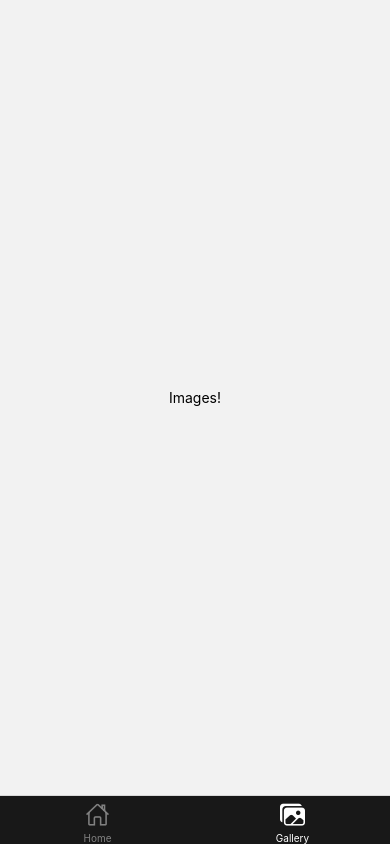
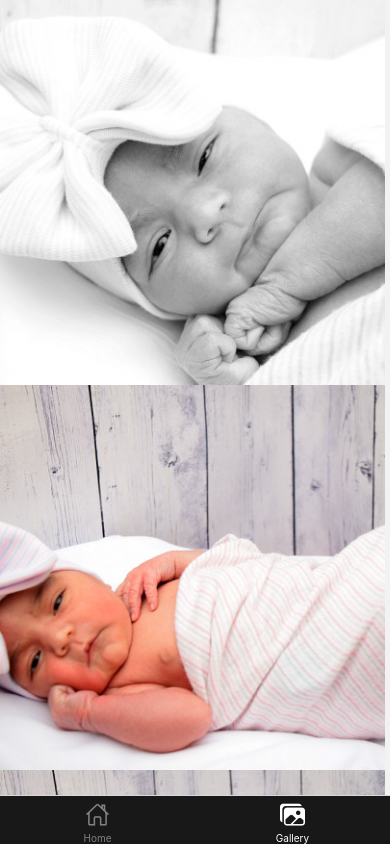
Before and after one commit to mjr65288/RNImgPckr, a React Native app: screen /Gallery in a window 390 px wide. Built offline with nearby package versions, Linux system fonts and the light colour scheme.

Commit message:
Gallery flatlist implementation

```diff
--- a/src/navigation/index.jsx
+++ b/src/navigation/index.jsx
@@ -3,13 +3,14 @@ import React from "react";
 import { createBottomTabNavigator } from "@react-navigation/bottom-tabs";
 import { Ionicons } from "@expo/vector-icons";
 import HomeScreen from "../screens/GalleryScreen";
-import GalleryScreen from "../screens/GalleryScreen";
+import GalleryScreen from "../screens/GalleryScreen/index";
 
 const Tab = createBottomTabNavigator();
 
 const BottomTabNavigator = () => {
   return (
     <Tab.Navigator
+      initialRouteName="Gallery"
       screenOptions={({ route }) => ({
         tabBarIcon: ({ focused, color, size }) => {
           let iconName;
@@ -25,8 +26,8 @@ const BottomTabNavigator = () => {
         },
         tabBarActiveTintColor: "white",
         tabBarInactiveTintColor: "grey",
-        tabBarStyle:{
-            backgroundColor:'#181818'
+        tabBarStyle: {
+          backgroundColor: "#181818",
         },
         headerShown: false,
       })}
--- /dev/null
+++ b/src/screens/GalleryScreen/imageList.js
@@ -0,0 +1,232 @@
+const imageList = [
+  {
+    id: 1,
+    name: "prpv (1)",
+    tagline: "Starting at $69,420",
+    image: require("../../../assets/images/prpv(1).jpg"),
+  },
+  {
+    id: 2,
+    name: "prpv (2)",
+    tagline: "Starting at $69,420",
+    image: require("../../../assets/images/prpv(2).jpg"),
+  },
+  {
+    id: 3,
+    name: "prpv (3)",
+    tagline: "Starting at $69,420",
+    image: require("../../../assets/images/prpv(3).jpg"),
+  },
+  {
+    id: 4,
+    name: "prpv (4)",
+    tagline: "Starting at $69,420",
+    image: require("../../../assets/images/prpv(4).jpg"),
+  },
+  {
+    id: 5,
+    name: "prpv (5)",
+    tagline: "Starting at $69,420",
+    image: require("../../../assets/images/prpv(5).jpg"),
+  },
+  {
+    id: 6,
+    name: "prpv (6)",
+    tagline: "Starting at $69,420",
+    image: require("../../../assets/images/prpv(6).jpg"),
+  },
+  {
+    id: 7,
+    name: "prpv (7)",
+    tagline: "Starting at $69,420",
+    image: require("../../../assets/images/prpv(7).jpg"),
+  },
+  {
+    id: 8,
+    name: "prpv (8)",
+    tagline: "Starting at $69,420",
+    image: require("../../../assets/images/prpv(8).jpg"),
+  },
+  {
+    id: 9,
+    name: "prpv (9)",
+    tagline: "Starting at $69,420",
+    image: require("../../../assets/images/prpv(9).jpg"),
+  },
+  {
+    id: 10,
+    name: "prpv (10)",
+    tagline: "Starting at $69,420",
+    image: require("../../../assets/images/prpv(10).jpg"),
+  },
+  {
+    id: 11,
+    name: "prpv (11)",
+    tagline: "Starting at $69,420",
+    image: require("../../../assets/images/prpv(11).jpg"),
+  },
+  {
+    id: 12,
+    name: "prpv (12)",
+    tagline: "Starting at $69,420",
+    image: require("../../../assets/images/prpv(12).jpg"),
+  },
+  {
+    id: 13,
+    name: "prpv (13)",
+    tagline: "Starting at $69,420",
+    image: require("../../../assets/images/prpv(13).jpg"),
+  },
+  {
+    id: 14,
+    name: "prpv (14)",
+    tagline: "Starting at $69,420",
+    image: require("../../../assets/images/prpv(14).jpg"),
+  },
+  {
+    id: 15,
+    name: "prpv (15)",
+    tagline: "Starting at $69,420",
+    image: require("../../../assets/images/prpv(15).jpg"),
+  },
+  {
+    id: 16,
+    name: "prpv (16)",
+    tagline: "Starting at $69,420",
+    image: require("../../../assets/images/prpv(16).jpg"),
+  },
+  {
+    id: 17,
+    name: "prpv (17)",
+    tagline: "Starting at $69,420",
+    image: require("../../../assets/images/prpv(17).jpg"),
+  },
+  {
+    id: 18,
+    name: "prpv (18)",
+    tagline: "Starting at $69,420",
+    image: require("../../../assets/images/prpv(18).jpg"),
+  },
+  {
+    id: 19,
+    name: "prpv (19)",
+    tagline: "Starting at $69,420",
+    image: require("../../../assets/images/prpv(19).jpg"),
+  },
+  {
+    id: 20,
+    name: "prpv (20)",
+    tagline: "Starting at $69,420",
+    image: require("../../../assets/images/prpv(20).jpg"),
+  },
+  {
+    id: 21,
+    name: "prpv (21)",
+    tagline: "Starting at $69,420",
+    image: require("../../../assets/images/prpv(21).jpg"),
+  },
+  {
+    id: 22,
+    name: "prpv (22)",
+    tagline: "Starting at $69,420",
+    image: require("../../../assets/images/prpv(22).jpg"),
+  },
+  {
+    id: 23,
+    name: "prpv (23)",
+    tagline: "Starting at $69,420",
+    image: require("../../../assets/images/prpv(23).jpg"),
+  },
+  {
+    id: 24,
+    name: "prpv (24)",
+    tagline: "Starting at $69,420",
+    image: require("../../../assets/images/prpv(24).jpg"),
+  },
+  {
+    id: 25,
+    name: "prpv (25)",
+    tagline: "Starting at $69,420",
+    image: require("../../../assets/images/prpv(25).jpg"),
+  },
+  {
+    id: 26,
+    name: "prpv (26)",
+    tagline: "Starting at $69,420",
+    image: require("../../../assets/images/prpv(26).jpg"),
+  },
+  {
+    id: 27,
+    name: "prpv (27)",
+    tagline: "Starting at $69,420",
+    image: require("../../../assets/images/prpv(27).jpg"),
+  },
+  {
+    id: 28,
+    name: "prpv (28)",
+    tagline: "Starting at $69,420",
+    image: require("../../../assets/images/prpv(28).jpg"),
+  },
+  {
+    id: 29,
+    name: "prpv (29)",
+    tagline: "Starting at $69,420",
+    image: require("../../../assets/images/prpv(29).jpg"),
+  },
+  {
+    id: 30,
+    name: "prpv (30)",
+    tagline: "Starting at $69,420",
+    image: require("../../../assets/images/prpv(30).jpg"),
+  },
+  {
+    id: 31,
+    name: "prpv (31)",
+    tagline: "Starting at $69,420",
+    image: require("../../../assets/images/prpv(31).jpg"),
+  },
+  {
+    id: 32,
+    name: "prpv (32)",
+    tagline: "Starting at $69,420",
+    image: require("../../../assets/images/prpv(32).jpg"),
+  },
+  {
+    id: 33,
+    name: "prpv (33)",
+    tagline: "Starting at $69,420",
+    image: require("../../../assets/images/prpv(33).jpg"),
+  },
+  {
+    id: 34,
+    name: "prpv (34)",
+    tagline: "Starting at $69,420",
+    image: require("../../../assets/images/prpv(34).jpg"),
+  },
+  {
+    id: 35,
+    name: "prpv (35)",
+    tagline: "Starting at $69,420",
+    image: require("../../../assets/images/prpv(35).jpg"),
+  },
+  {
+    id: 36,
+    name: "prpv (36)",
+    tagline: "Starting at $69,420",
+    image: require("../../../assets/images/prpv(36).jpg"),
+  },
+  {
+    id: 37,
+    name: "prpv (37)",
+    tagline: "Starting at $69,420",
+    image: require("../../../assets/images/prpv(37).jpg"),
+  },
+  {
+    id: 38,
+    name: "prpv (38)",
+    tagline: "Starting at $69,420",
+    image: require("../../../assets/images/prpv(38).jpg"),
+  },
+];
+
+export default imageList;
--- a/src/screens/GalleryScreen/index.jsx
+++ b/src/screens/GalleryScreen/index.jsx
@@ -1,12 +1,42 @@
-import { StyleSheet, Text, View } from "react-native";
+import {
+  SafeAreaView,
+  FlatList,
+  StyleSheet,
+  Image,
+  Dimensions,
+} from "react-native";
 import React from "react";
+import images from "./imageList";
 
 const GalleryScreen = () => {
   return (
-    <View style={{ flex: 1, justifyContent: "center", alignItems: "center" }}>
-      <Text>Images!</Text>
-    </View>
+    <SafeAreaView style={styles.container}>
+      <FlatList
+        data={images}
+        renderItem={({ item, index }) => (
+          <Image key={index} source={item.image} style={styles.img} />
+        )}
+        showsVerticalScrollIndicator={false}
+        snapToAlignment={"start"}
+        decelerationRate={"fast"}
+        snapToInterval={Dimensions.get("window").height}
+      />
+    </SafeAreaView>
   );
-}
+};
+
+const styles = StyleSheet.create({
+  img: {
+    width: 385,
+    height: 385,
+    borderRadius: 1,
+  },
+  button: {
+    alignItems: "center",
+    backgroundColor: "#DDDDDD",
+    padding: 10,
+    marginBottom: 10,
+  },
+});
 
 export default GalleryScreen;
```
